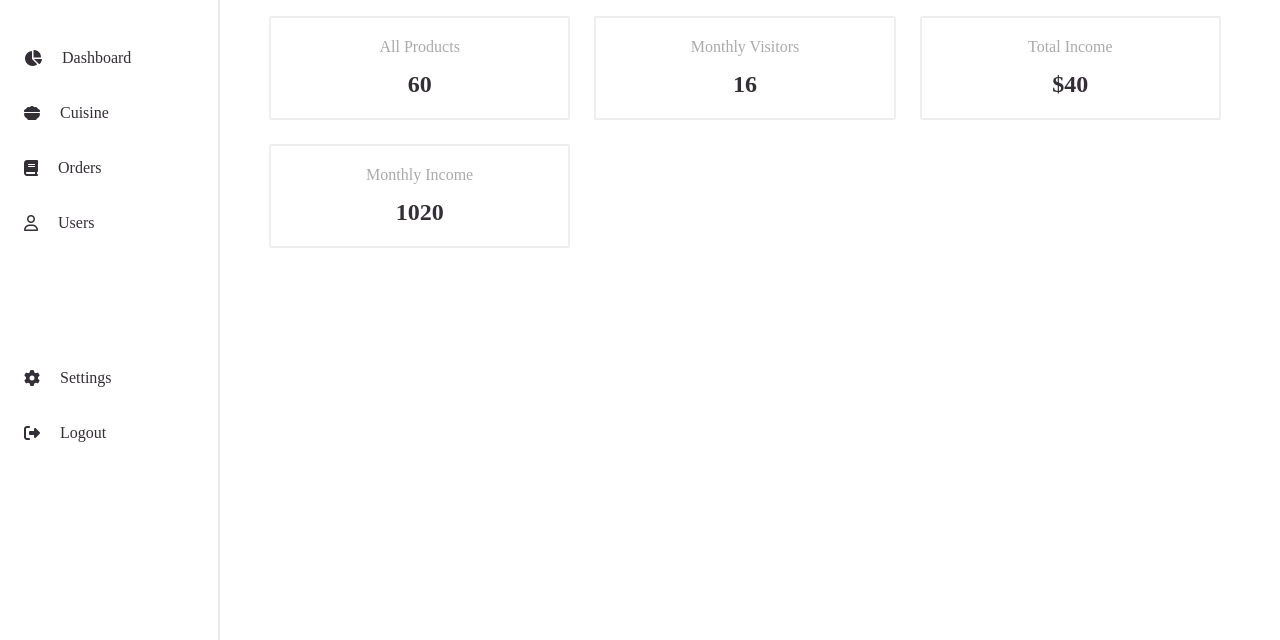
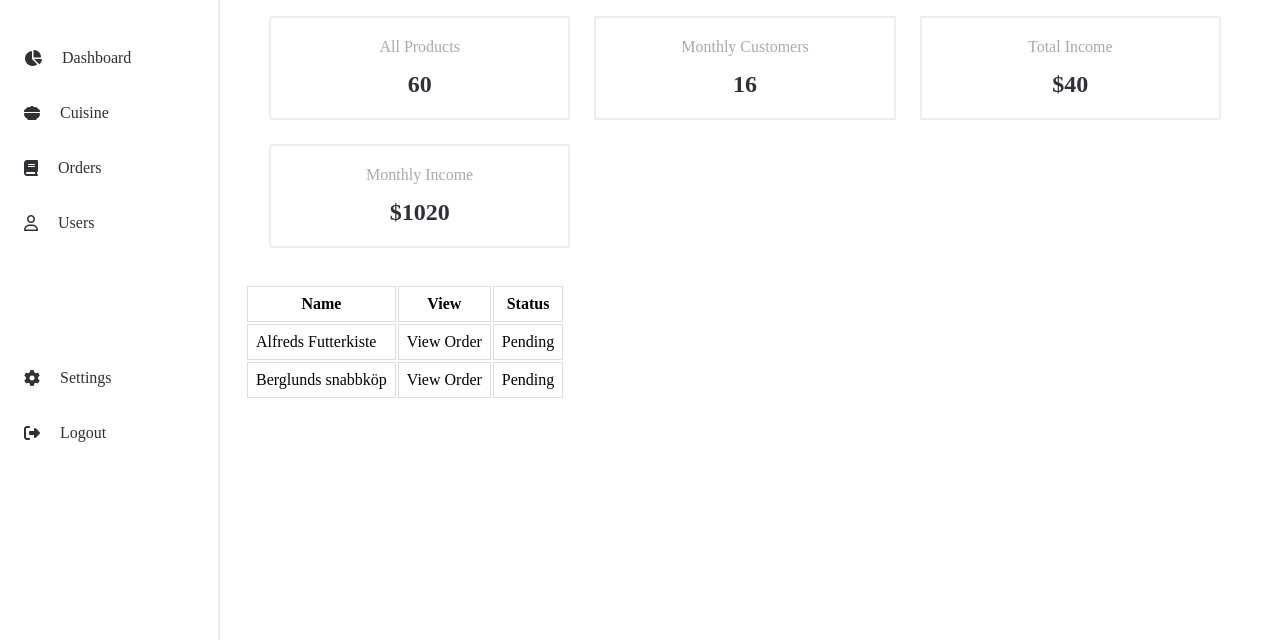
Before and after one commit to rubels11/food-pos, a PHP site: page /dashboard.php in a window 1280 px wide. Shown: the part 56-696 px from the top of the page. Run offline with PHP 8.4, Linux system fonts and the light colour scheme.

Commit message:
Code updated

```diff
--- a/css/style.css
+++ b/css/style.css
@@ -249,7 +249,7 @@ margin-top: 100px;
 #content main {
 	width: 100%;
 	padding: 36px 24px;
-	font-family: var(--poppins);
+	font-family: var(--Roboto);
 	max-height: calc(100vh - 56px);
 	overflow-y: auto;
 }
@@ -324,3 +324,12 @@ margin-top: 100px;
 	text-align: center;
 	padding-bottom: 15px;
 }
+#content div.table-data table{
+	display: grid;
+	justify-content: start;
+
+}
+#customers td, #customers th {
+	border: 1px solid #ddd;
+	padding: 8px;
+  }
--- a/dashboard.php
+++ b/dashboard.php
@@ -20,7 +20,7 @@ include "navbar.php";
 				<li>
 
 					<span class="text">
-                    <p>Monthly Visitors</p>
+                    <p>Monthly Customers</p>
 						<h3>16</h3>
 					</span>
 				</li>
@@ -35,11 +35,31 @@ include "navbar.php";
 
 					<span class="text">
 					<p>Monthly Income</p>
-						<h3>1020</h3>
+						<h3>$1020</h3>
 					</span>
 				</li>
 			</ul>
 		</main>
+
+        <div class="table-data">
+        <table id="customers">
+  <tr>
+    <th>Name</th>
+    <th>View</th>
+    <th>Status</th>
+  </tr>
+  <tr>
+    <td>Alfreds Futterkiste</td>
+    <td>View Order</td>
+    <td>Pending</td>
+  </tr>
+  <tr>
+    <td>Berglunds snabbköp</td>
+    <td>View Order</td>
+    <td>Pending</td>
+  </tr>
+</table>
+</div>
 		<!-- MAIN -->
 
 
```
